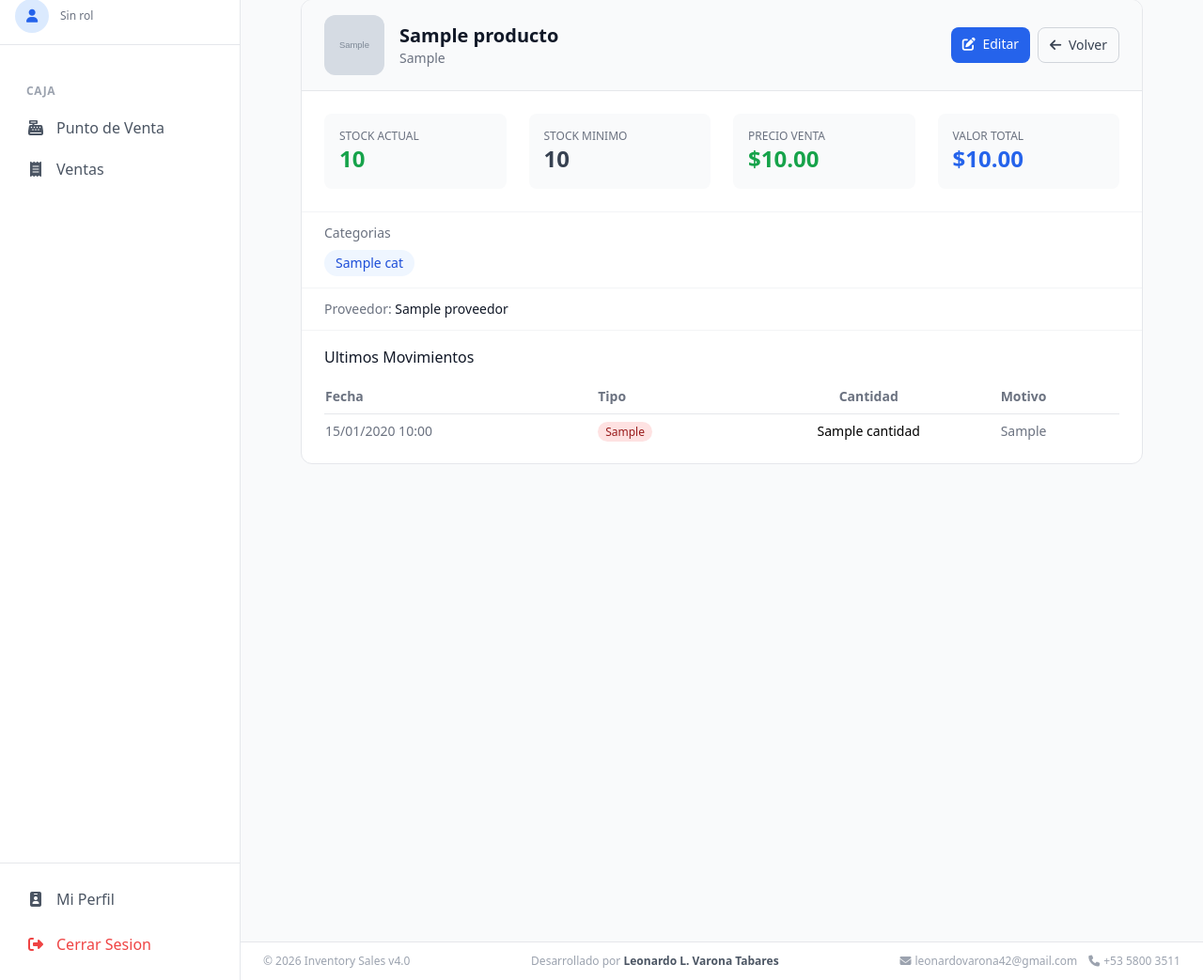
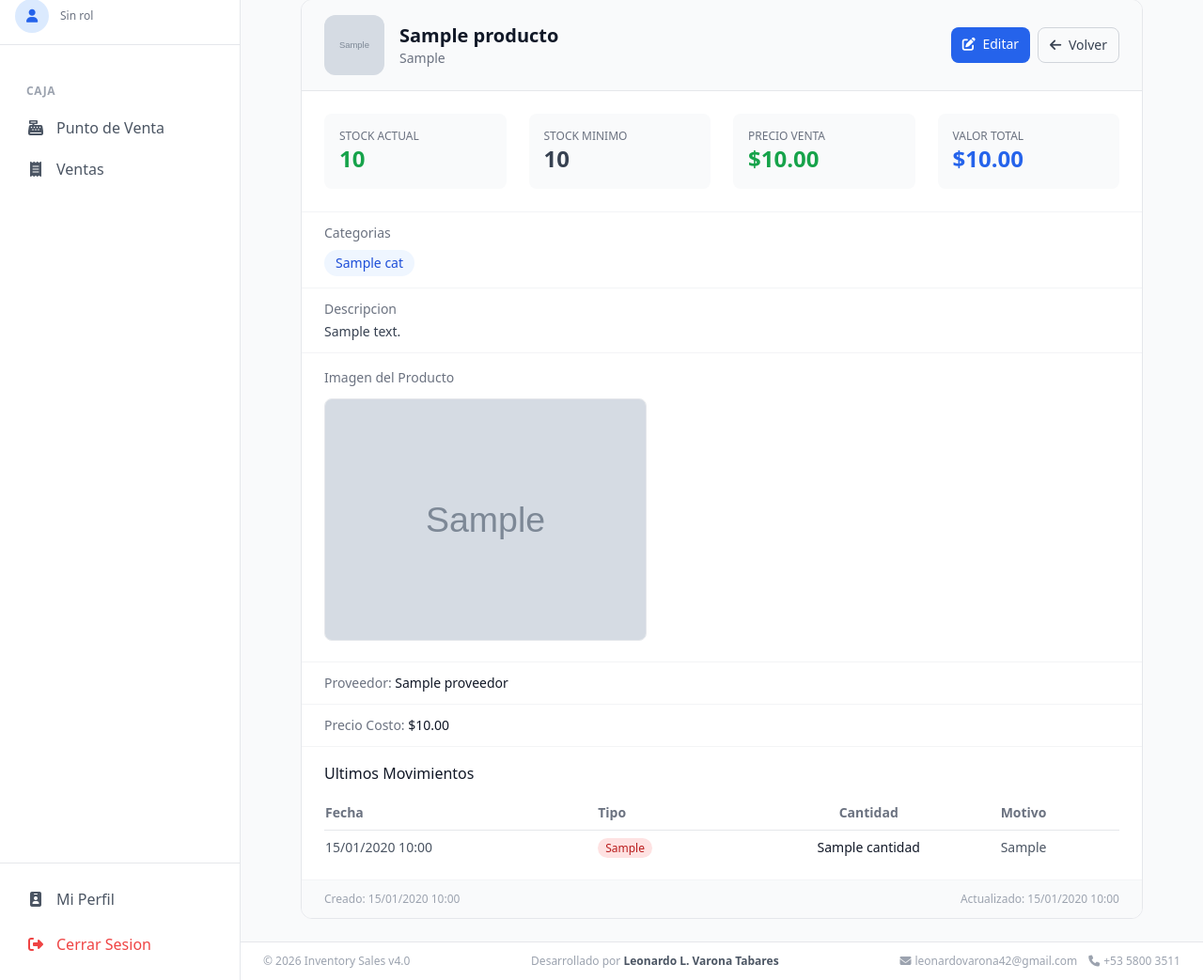
Before and after one commit to leonardovarona42/Inventory_Sales, a Django app: template templates/productos/producto_detail.html in a window 1280 px wide. Shown: the part 90-1133 px from the top of the page at 94% size. Run offline with Django 5.2, Linux system fonts and the light colour scheme; the template is opened without the code that fills it: most values are stand-ins (such as "Sample title", 1, 10 or a date in 2020); grey boxes marked "Sample" are stand-in pictures; some libraries are stand-ins or nearby versions.

Commit message:
fix: dark theme contrast in product detail and image display issues
- Add full dark mode support to producto_detail.html: all backgrounds,
  text colors, borders, badges and table rows now have dark variants
- Fix product image display: use object-contain with max-h-64 in detail
  view so full image is visible without cropping
- Add onerror handlers to all product images showing fallback icon
  when image fails to load
- Fix duplicate id=imagePreview in producto_form.html causing JS issues
- Add error handler for existing images in edit form

```diff
--- a/templates/productos/producto_detail.html
+++ b/templates/productos/producto_detail.html
@@ -6,68 +6,97 @@
 {% block content %}
 <div class="max-w-4xl mx-auto">
     <div class="bg-white dark:bg-gray-800 rounded-xl border border-gray-200 dark:border-gray-700 overflow-hidden">
-        <div class="px-6 py-4 bg-gray-50 border-b flex items-center justify-between">
+        <!-- Header -->
+        <div class="px-6 py-4 bg-gray-50 dark:bg-gray-800/50 border-b border-gray-200 dark:border-gray-700 flex items-center justify-between">
             <div class="flex items-center gap-4">
-                <div class="w-16 h-16 bg-gray-100 dark:bg-gray-700 rounded-xl flex items-center justify-center">
+                <div class="w-16 h-16 bg-gray-100 dark:bg-gray-700 rounded-xl flex items-center justify-center overflow-hidden">
                     {% if producto.imagen %}
-                        <img src="{{ producto.imagen.url }}" class="w-full h-full object-cover rounded-xl">
+                        <img src="{{ producto.imagen.url }}" alt="{{ producto.nombre }}" class="w-full h-full object-cover" onerror="this.style.display='none'; this.parentElement.innerHTML='<i class=\'fas fa-exclamation-triangle text-gray-400 dark:text-gray-500 text-2xl\'></i>';">
                     {% else %}
                         <i class="fas fa-box text-gray-400 text-2xl"></i>
                     {% endif %}
                 </div>
                 <div>
-                    <h2 class="text-xl font-bold text-gray-900">{{ producto.nombre }}</h2>
-                    <p class="text-sm text-gray-500">{{ producto.unidad_medida }}</p>
+                    <h2 class="text-xl font-bold text-gray-900 dark:text-white">{{ producto.nombre }}</h2>
+                    <p class="text-sm text-gray-500 dark:text-gray-400">{{ producto.get_unidad_medida_display }}</p>
                 </div>
             </div>
             <div class="flex gap-2">
                 <a href="{% url 'producto_update' producto.id %}" class="px-3 py-2 bg-blue-600 text-white rounded-lg hover:bg-blue-700 text-sm"><i class="fas fa-edit mr-1"></i> Editar</a>
-                <a href="{% url 'producto_list' %}" class="px-3 py-2 border border-gray-300 text-gray-700 rounded-lg hover:bg-gray-50 text-sm"><i class="fas fa-arrow-left mr-1"></i> Volver</a>
+                <a href="{% url 'producto_list' %}" class="px-3 py-2 border border-gray-300 dark:border-gray-600 text-gray-700 dark:text-gray-300 rounded-lg hover:bg-gray-50 dark:hover:bg-gray-700 text-sm"><i class="fas fa-arrow-left mr-1"></i> Volver</a>
             </div>
         </div>
 
+        <!-- Stats Grid -->
         <div class="p-6 grid grid-cols-2 md:grid-cols-4 gap-6">
-            <div class="p-4 bg-gray-50 rounded-lg">
-                <p class="text-xs text-gray-500 uppercase">Stock Actual</p>
-                <p class="text-2xl font-bold {% if necesita_reorden %}text-red-600{% else %}text-green-600{% endif %}">{{ producto.stock_actual }}</p>
-                {% if necesita_reorden %}<p class="text-xs text-red-500 mt-1"><i class="fas fa-triangle-exclamation"></i> Bajo stock</p>{% endif %}
+            <div class="p-4 bg-gray-50 dark:bg-gray-700/50 rounded-lg">
+                <p class="text-xs text-gray-500 dark:text-gray-400 uppercase">Stock Actual</p>
+                <p class="text-2xl font-bold {% if necesita_reorden %}text-red-600 dark:text-red-400{% else %}text-green-600 dark:text-green-400{% endif %}">{{ producto.stock_actual }}</p>
+                {% if necesita_reorden %}<p class="text-xs text-red-500 dark:text-red-400 mt-1"><i class="fas fa-triangle-exclamation"></i> Bajo stock</p>{% endif %}
             </div>
-            <div class="p-4 bg-gray-50 rounded-lg">
-                <p class="text-xs text-gray-500 uppercase">Stock Minimo</p>
-                <p class="text-2xl font-bold text-gray-700">{{ producto.stock_minimo }}</p>
+            <div class="p-4 bg-gray-50 dark:bg-gray-700/50 rounded-lg">
+                <p class="text-xs text-gray-500 dark:text-gray-400 uppercase">Stock Minimo</p>
+                <p class="text-2xl font-bold text-gray-700 dark:text-gray-300">{{ producto.stock_minimo }}</p>
             </div>
-            <div class="p-4 bg-gray-50 rounded-lg">
-                <p class="text-xs text-gray-500 uppercase">Precio Venta</p>
-                <p class="text-2xl font-bold text-green-600">${{ producto.precio_venta|floatformat:2 }}</p>
+            <div class="p-4 bg-gray-50 dark:bg-gray-700/50 rounded-lg">
+                <p class="text-xs text-gray-500 dark:text-gray-400 uppercase">Precio Venta</p>
+                <p class="text-2xl font-bold text-green-600 dark:text-green-400">${{ producto.precio_venta|floatformat:2 }}</p>
             </div>
-            <div class="p-4 bg-gray-50 rounded-lg">
-                <p class="text-xs text-gray-500 uppercase">Valor Total</p>
-                <p class="text-2xl font-bold text-primary-600">${{ valor_total|floatformat:2 }}</p>
+            <div class="p-4 bg-gray-50 dark:bg-gray-700/50 rounded-lg">
+                <p class="text-xs text-gray-500 dark:text-gray-400 uppercase">Valor Total</p>
+                <p class="text-2xl font-bold text-primary-600 dark:text-primary-400">${{ valor_total|floatformat:2 }}</p>
             </div>
         </div>
 
+        <!-- Categories -->
         {% if producto.categorias.all %}
-        <div class="px-6 py-3 border-t border-gray-100">
-            <p class="text-sm text-gray-500 mb-2">Categorias</p>
+        <div class="px-6 py-3 border-t border-gray-100 dark:border-gray-700">
+            <p class="text-sm text-gray-500 dark:text-gray-400 mb-2">Categorias</p>
             <div class="flex gap-2 flex-wrap">
                 {% for cat in producto.categorias.all %}
-                <span class="px-3 py-1 bg-primary-50 text-primary-700 rounded-full text-sm">{{ cat }}</span>
+                <span class="px-3 py-1 bg-primary-50 dark:bg-primary-900/20 text-primary-700 dark:text-primary-300 rounded-full text-sm">{{ cat }}</span>
                 {% endfor %}
             </div>
         </div>
         {% endif %}
 
-        {% if producto.proveedor %}
-        <div class="px-6 py-3 border-t border-gray-100">
-            <p class="text-sm text-gray-500">Proveedor: <span class="font-medium text-gray-900">{{ producto.proveedor.nombre }}</span></p>
+        <!-- Description -->
+        {% if producto.descripcion %}
+        <div class="px-6 py-3 border-t border-gray-100 dark:border-gray-700">
+            <p class="text-sm text-gray-500 dark:text-gray-400 mb-1">Descripcion</p>
+            <p class="text-sm text-gray-700 dark:text-gray-300">{{ producto.descripcion }}</p>
         </div>
         {% endif %}
 
+        <!-- Product Image (full size) -->
+        {% if producto.imagen %}
+        <div class="px-6 py-4 border-t border-gray-100 dark:border-gray-700">
+            <p class="text-sm text-gray-500 dark:text-gray-400 mb-3">Imagen del Producto</p>
+            <div class="rounded-lg overflow-hidden bg-gray-100 dark:bg-gray-700 border border-gray-200 dark:border-gray-600 inline-block">
+                <img src="{{ producto.imagen.url }}" alt="{{ producto.nombre }}" class="max-h-64 w-auto object-contain" onerror="this.parentElement.innerHTML='<div class=\'p-8 text-center\'><i class=\'fas fa-exclamation-triangle text-2xl text-gray-400 dark:text-gray-500\'></i><p class=\'text-sm text-gray-500 dark:text-gray-400 mt-2\'>Imagen no disponible</p></div>';">
+            </div>
+        </div>
+        {% endif %}
+
+        <!-- Provider -->
+        {% if producto.proveedor %}
+        <div class="px-6 py-3 border-t border-gray-100 dark:border-gray-700">
+            <p class="text-sm text-gray-500 dark:text-gray-400">Proveedor: <span class="font-medium text-gray-900 dark:text-white">{{ producto.proveedor.nombre }}</span></p>
+        </div>
+        {% endif %}
+
+        <!-- Price Cost -->
+        <div class="px-6 py-3 border-t border-gray-100 dark:border-gray-700">
+            <p class="text-sm text-gray-500 dark:text-gray-400">Precio Costo: <span class="font-medium text-gray-900 dark:text-white">${{ producto.precio_costo|floatformat:2 }}</span></p>
+        </div>
+
+        <!-- Movements -->
         {% if movimientos %}
-        <div class="px-6 py-4 border-t border-gray-100">
-            <h4 class="font-medium text-gray-900 mb-3">Ultimos Movimientos</h4>
+        <div class="px-6 py-4 border-t border-gray-100 dark:border-gray-700">
+            <h4 class="font-medium text-gray-900 dark:text-white mb-3">Ultimos Movimientos</h4>
+            <div class="overflow-x-auto">
                 <table class="w-full text-sm">
-                <thead class="text-gray-500 border-b">
+                    <thead class="text-gray-500 dark:text-gray-400 border-b border-gray-200 dark:border-gray-700">
                         <tr>
                             <th class="py-2 text-left">Fecha</th>
                             <th class="py-2 text-left">Tipo</th>
@@ -75,19 +104,28 @@
                             <th class="py-2 text-left">Motivo</th>
                         </tr>
                     </thead>
-                <tbody class="divide-y divide-gray-50">
+                    <tbody class="divide-y divide-gray-100 dark:divide-gray-700">
                         {% for mov in movimientos %}
-                    <tr>
-                        <td class="py-2 text-gray-500">{{ mov.fecha|date:"d/m/Y H:i" }}</td>
-                        <td class="py-2"><span class="px-2 py-0.5 rounded-full text-xs {% if mov.tipo == 'entrada' %}bg-green-100 text-green-800{% else %}bg-red-100 text-red-800{% endif %}">{{ mov.get_tipo_display }}</span></td>
-                        <td class="py-2 text-center font-medium">{{ mov.cantidad }}</td>
-                        <td class="py-2 text-gray-500">{{ mov.get_motivo_display }}</td>
+                        <tr class="hover:bg-gray-50 dark:hover:bg-gray-700/50">
+                            <td class="py-2 text-gray-600 dark:text-gray-400">{{ mov.fecha|date:"d/m/Y H:i" }}</td>
+                            <td class="py-2"><span class="px-2 py-0.5 rounded-full text-xs {% if mov.tipo == 'entrada' %}bg-green-100 dark:bg-green-900/30 text-green-700 dark:text-green-300{% else %}bg-red-100 dark:bg-red-900/30 text-red-700 dark:text-red-300{% endif %}">{{ mov.get_tipo_display }}</span></td>
+                            <td class="py-2 text-center font-medium text-gray-900 dark:text-white">{{ mov.cantidad }}</td>
+                            <td class="py-2 text-gray-600 dark:text-gray-400">{{ mov.get_motivo_display }}</td>
                         </tr>
                         {% endfor %}
                     </tbody>
                 </table>
             </div>
+        </div>
         {% endif %}
+
+        <!-- Created/Updated -->
+        <div class="px-6 py-3 border-t border-gray-100 dark:border-gray-700 bg-gray-50 dark:bg-gray-800/50">
+            <div class="flex justify-between text-xs text-gray-400 dark:text-gray-500">
+                <span>Creado: {{ producto.created_at|date:"d/m/Y H:i" }}</span>
+                <span>Actualizado: {{ producto.updated_at|date:"d/m/Y H:i" }}</span>
+            </div>
+        </div>
     </div>
 </div>
 {% endblock %}
```
Also changed, not shown: templates/productos/producto_form.html (+16 -3 lines). Lines whose indentation alone changed are shown as unchanged.
